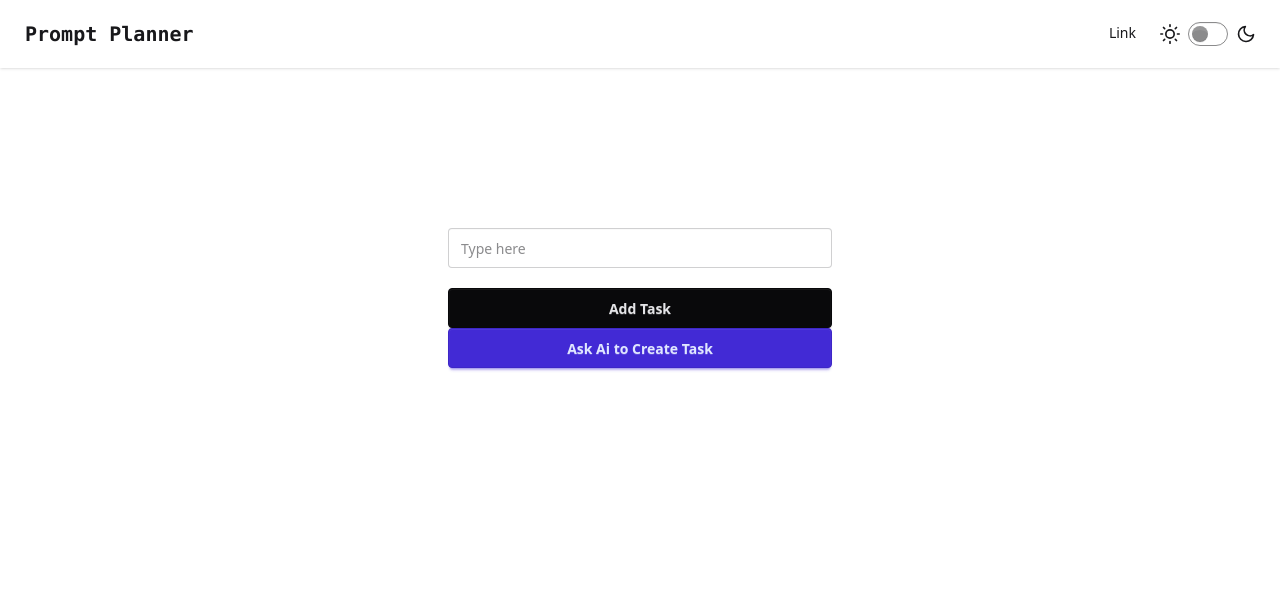
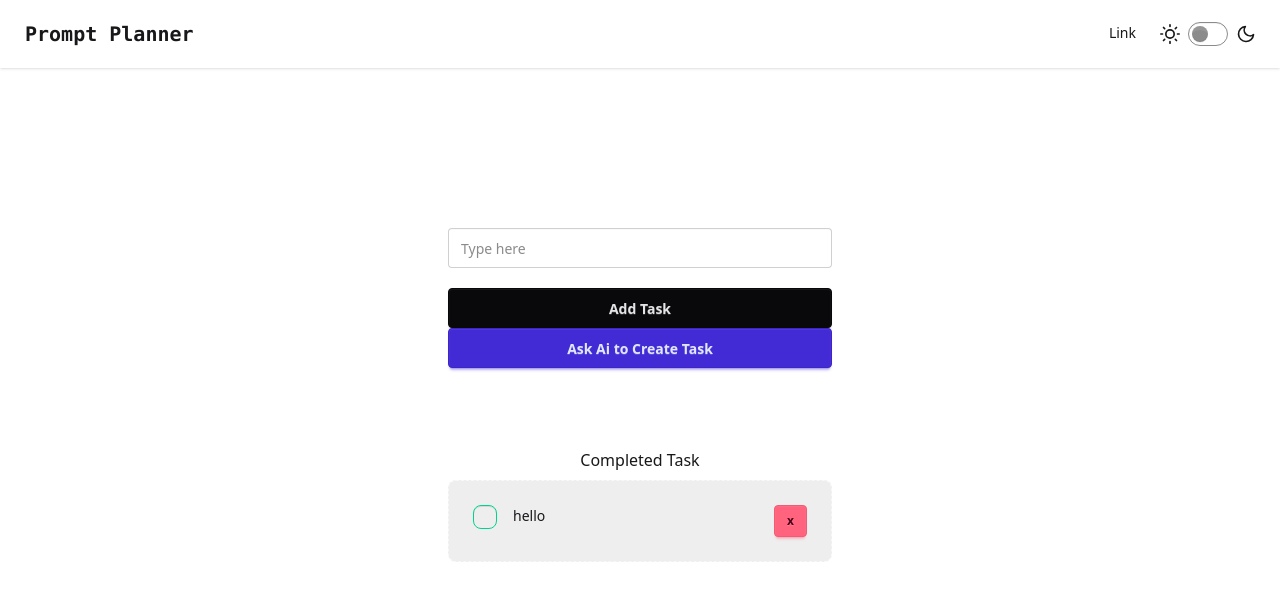
Before and after one commit to ameenamzz/prompt-planner, a React (Vite) app: page / in a window 1280 px wide. Shown: the top 600 px of the page. Built offline with nearby package versions, Linux system fonts and the light colour scheme.

Commit message:
Add CompletedTask component and enhance ListTask for task completion tracking

```diff
--- a/src/components/AddTask.jsx
+++ b/src/components/AddTask.jsx
@@ -1,10 +1,11 @@
 import React, { createContext, useState } from "react";
 import ListTask from "./ListTask";
+import CompletedTask from "./CompletedTask";
 export const ListContext = createContext();
 const AddTask = () => {
   const [taskInput, setTaskInput] = useState("");
   const [taskArray, setTaskArray] = useState([]);
-
+  const [doneTask, setDoneTask] = useState([]);
   const handleAddTask = () => {
     if (taskInput === "") return null;
     setTaskInput(taskArray.push(taskInput));
@@ -12,7 +13,7 @@ const AddTask = () => {
   };
 
   return (
-    <ListContext.Provider value={setTaskArray}>
+    <ListContext.Provider value={{ setTaskArray, setDoneTask }}>
       <>
         <div className="flex justify-center mt-40">
           <div>
@@ -41,10 +42,16 @@ const AddTask = () => {
             <h1 className="flex justify-center">Tasks To Be Completed</h1>
           )}
           {taskArray.map((list) => (
-            <ListTask data={list} />
+            <ListTask key={list} data={list} />
           ))}
         </div>
       </>
+      <div>
+        <div className="flex justify-center">
+          <h1>Completed Task</h1>
+        </div>
+        <CompletedTask />
+      </div>
     </ListContext.Provider>
   );
 };
--- /dev/null
+++ b/src/components/CompletedTask.jsx
@@ -0,0 +1,21 @@
+import React from "react";
+
+const CompletedTask = () => {
+  return (
+    <div>
+      <>
+        <div className="flex justify-center mt-2 ">
+          <div className="card card-dash bg-base-300 w-96">
+            <div className="card-body flex flex-row ">
+              <input type="checkbox" className="checkbox checkbox-success" />
+              <p className="w-40 break-words px-2">hello</p>
+              <button className="btn btn-error btn-sm">x</button>
+            </div>
+          </div>
+        </div>
+      </>
+    </div>
+  );
+};
+
+export default CompletedTask;
--- a/src/components/ListTask.jsx
+++ b/src/components/ListTask.jsx
@@ -2,28 +2,34 @@ import React, { useContext, useState } from "react";
 import { ListContext } from "./AddTask";
 
 const ListTask = ({ data }) => {
-  const setTaskArray = useContext(ListContext);
-  const [taskDone, setTaskDone] = useState(false);
+  const { setTaskArray, setDoneTask } = useContext(ListContext);
+
+//   const [taskDone, setTaskDone] = useState(false);
+
   const handleRemoveTask = (taskToRemove) => {
     setTaskArray((prevTasks) => prevTasks.filter((t) => t !== taskToRemove));
   };
 
-  const handleCheckBox = () => {
-    setTaskDone(!taskDone);
+  const handleCheckBox = (taskToRemove) => {
+    // setTaskDone(!taskDone);
+    setTaskArray((prevTasks) => prevTasks.filter((t) => t !== taskToRemove));
+    setDoneTask((prevTask) => [...prevTask, taskToRemove]);
+    console.log(taskToRemove);
   };
 
-//   if (taskDone === true) return null;
+  // if (taskDone === true) return null;
 
   return (
+    <>
       <div className="flex justify-center mt-2 ">
-      <div className={taskDone?"card card-dash bg-base-300 w-96 opacity-50":"card card-dash bg-base-300 w-96"}>
+        <div className={"card card-dash bg-base-300 w-96"}>
           <div className="card-body flex flex-row ">
             <input
               type="checkbox"
               className="checkbox checkbox-success"
-            onClick={handleCheckBox}
+              onClick={() => handleCheckBox(data)}
             />
-          <p className={taskDone?"w-40 break-words px-2 line-through":"w-40 break-words px-2"}>{data}</p>
+            <p className={"w-40 break-words px-2"}>{data}</p>
             <button
               className="btn btn-error btn-sm"
               onClick={() => handleRemoveTask(data)}
@@ -33,6 +39,7 @@ const ListTask = ({ data }) => {
           </div>
         </div>
       </div>
+    </>
   );
 };
 
```
Lines whose indentation alone changed are shown as unchanged.
